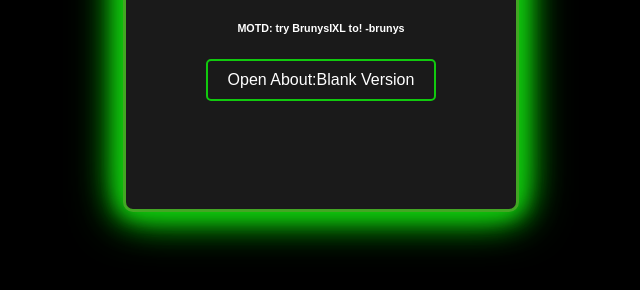
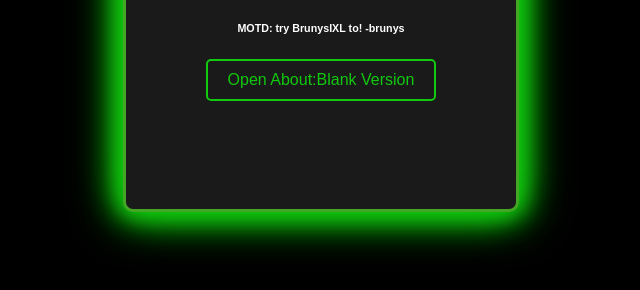
Before and after one commit to b4unys/Emerald, a plain HTML site: page index.html in a window 1280 px wide. Shown: the part 324-614 px from the top of the page, without its empty margins (319-959 px from the left). Drawn offline with Linux system fonts and the light colour scheme.

Commit message:
Update emeralds.css

```diff
--- a/css/emeralds.css
+++ b/css/emeralds.css
@@ -37,7 +37,7 @@ button {
             border-radius: 5px;
             cursor: pointer;
             transition: background-color 0.3s, color 0.3s;
-            color: white;
+            color: #11c90e;
         }
 
    button:hover {
```
